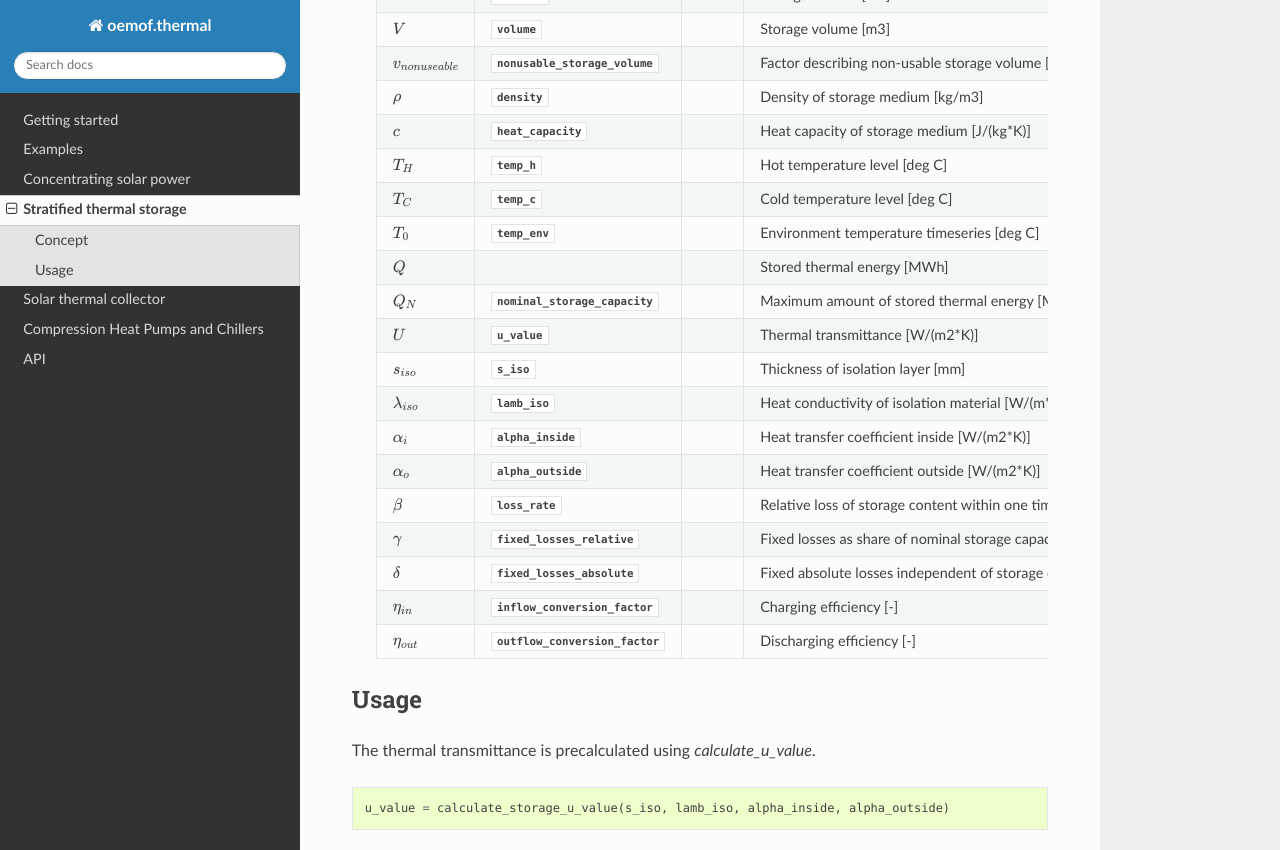
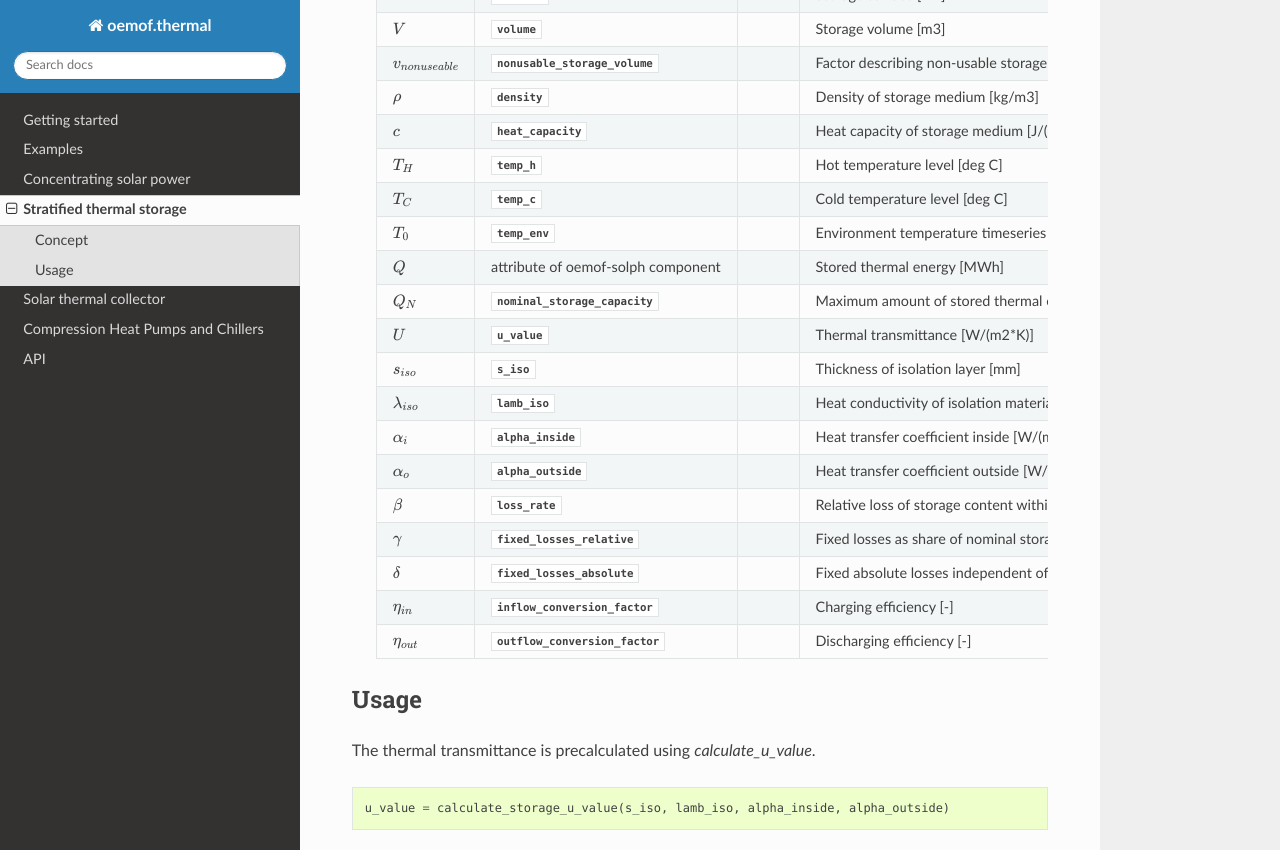
Before and after one commit to oemof/oemof-thermal, a Sphinx documentation site: the page built from docs/stratified_thermal_storage.rst, in a window 1280 px wide and 900 px high, scrolled down 1879 px, cut to the strip 0-850 px from the top of the window. Built offline with Sphinx 7.4.7 and the Read the Docs theme 2.0.0, drawn with Linux system fonts in a browser that asks for light colours; formulas are drawn with MathJax 3; pages that are not in the unit, such as notebooks, are missing from menus.

Commit message:
Add explanation for missing attribute in table

```diff
--- a/docs/stratified_thermal_storage.rst
+++ b/docs/stratified_thermal_storage.rst
@@ -102,7 +102,7 @@ These parameters are part of the stratified thermal storage:
     :math:`T_0`               :py:obj:`temp_env`                         Environment temperature
                                                                          timeseries [deg C]
 
-    :math:`Q`                                                            Stored thermal energy
+    :math:`Q`                 attribute of oemof-solph component         Stored thermal energy
                                                                          [MWh]
 
     :math:`Q_N`               :py:obj:`nominal_storage_capacity`         Maximum amount of
```
